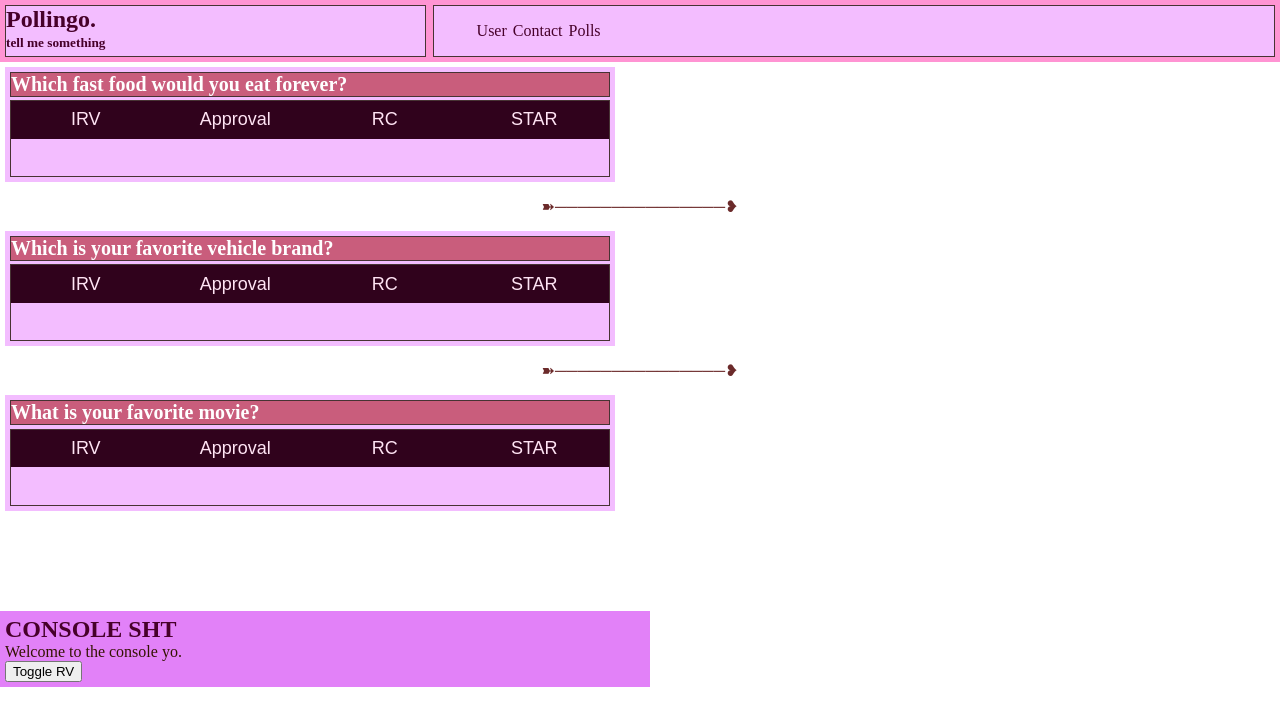
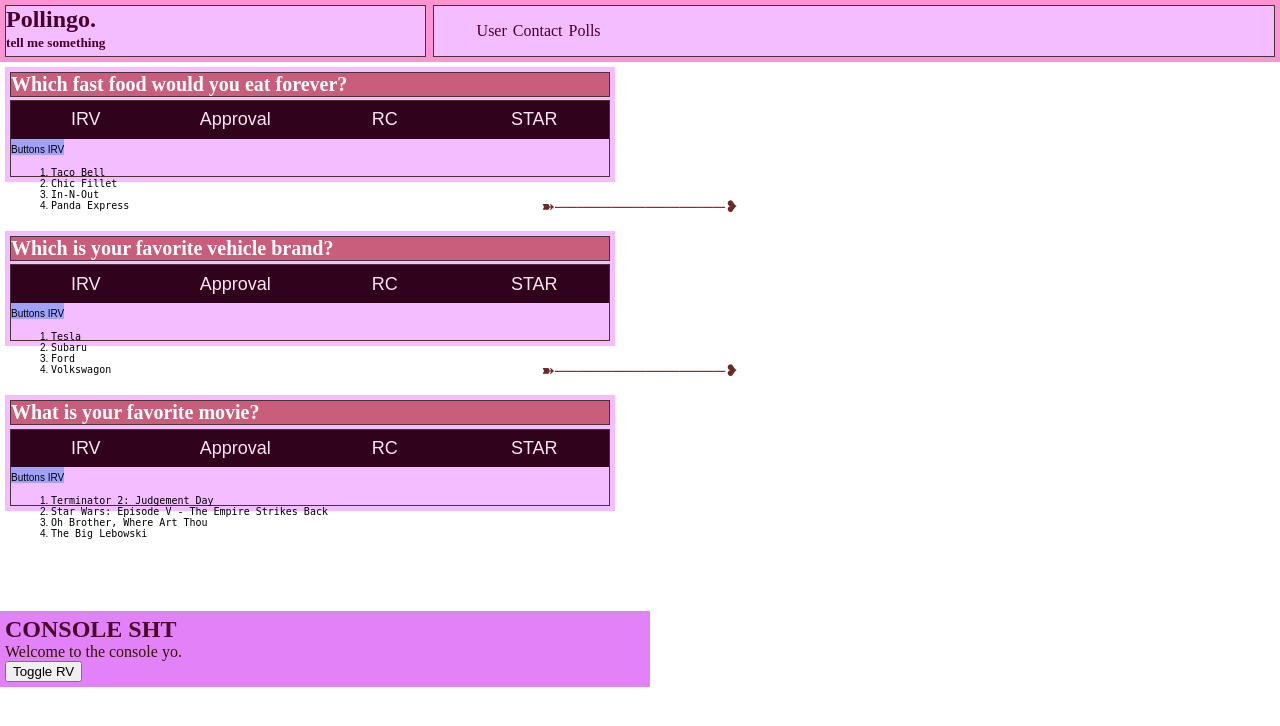
Before and after one commit to el7/Pollingo, a React (Create React App) app in the folder pollingo/: page / in a window 1280 px wide. Shown: the top 726 px of the page. Built offline with nearby package versions, Linux system fonts and the light colour scheme.

Commit message:
trying to get tabs to work.

```diff
--- a/pollingo/src/css/main.css
+++ b/pollingo/src/css/main.css
@@ -216,7 +216,13 @@ body {
   font-family: sans-serif;
   font-size: 22px;
   display: none;
-  background-color: blue;
+  background-color: #a1a1ff;
+  font-family: sans-serif;
+  font-size: 10px;
+}
+
+.pollbox-1 .tabContainer .tabPanel1 {
+  display: inline;
 }
 
 .seperator-1-div {
--- a/pollingo/src/js/components/pollboxComponent.js
+++ b/pollingo/src/js/components/pollboxComponent.js
@@ -44,14 +44,8 @@ function PollBox(props) {
                         <button onClick={() => showPanel('2')}>RC</button>
                         <button onClick={() => showPanel('3')}>STAR</button>
                     </div>
-                    <div className="tabPanel">
+                    <div className="tabPanel tabPanel1">
                         Buttons IRV
-                        <button>1</button>
-                        <button>2</button>
-                        <button>3</button>
-                        <button>4</button>
-                    </div>
-                    <div className="tabPanel">
                         <ol><li>
                         <span class="span-pollbox-answer">{props.a1} </span>
                         </li><li>
@@ -62,8 +56,9 @@ function PollBox(props) {
                         <span class="span-pollbox-answer">{props.a4} </span>
                         </li></ol>
                     </div>
-                    <div className="tabPanel">Buttons RC</div>
-                    <div className="tabPanel">Buttons STAR</div>
+                    <div className="tabPanel tabPanel2">Buttons Approval</div>
+                    <div className="tabPanel tabPanel3">Buttons RC</div>
+                    <div className="tabPanel tabPanel4">Buttons STAR</div>
                 </div>
             </footer>
         </div>
--- a/pollingo/src/scss/5-modules/_PollBox.scss
+++ b/pollingo/src/scss/5-modules/_PollBox.scss
@@ -115,15 +115,21 @@
         color: getColor(pb-main-tab-text-2);
       }
     }
+
     .tabPanel {
       height: 85%;
-
       padding-top: 5px;
       box-sizing: border-box;
       font-family: sans-serif;
       font-size: 22px;
       display: none;
-      background-color: blue;
+      background-color: rgb(161, 161, 255);
+      font-family: sans-serif;
+      font-size: 10px;
+    }
+
+    .tabPanel1 {
+      display: inline;
     }
   }
 }
```
Also changed, not shown: 1 other file (tests, documents, lock files or other folders). Lines whose indentation alone changed are shown as unchanged.
